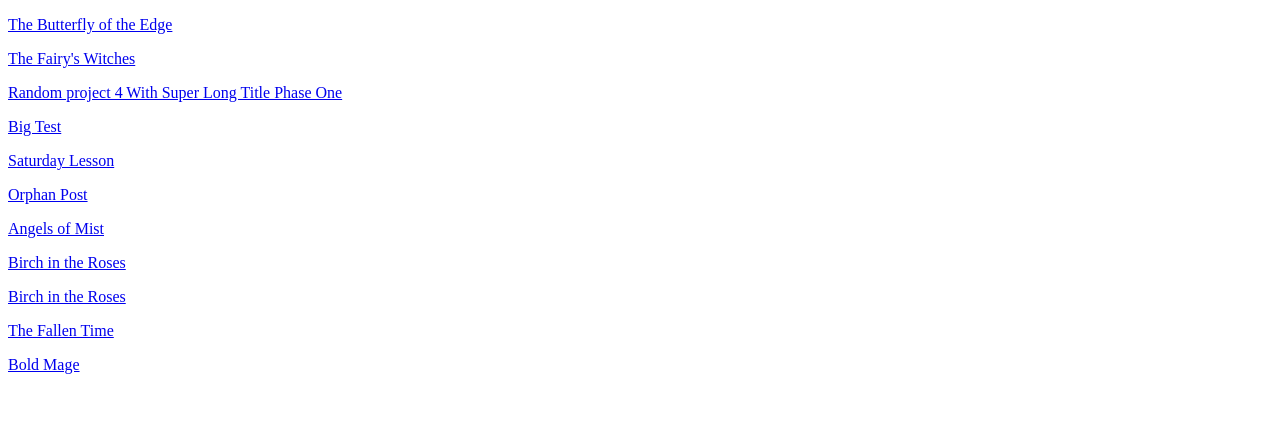
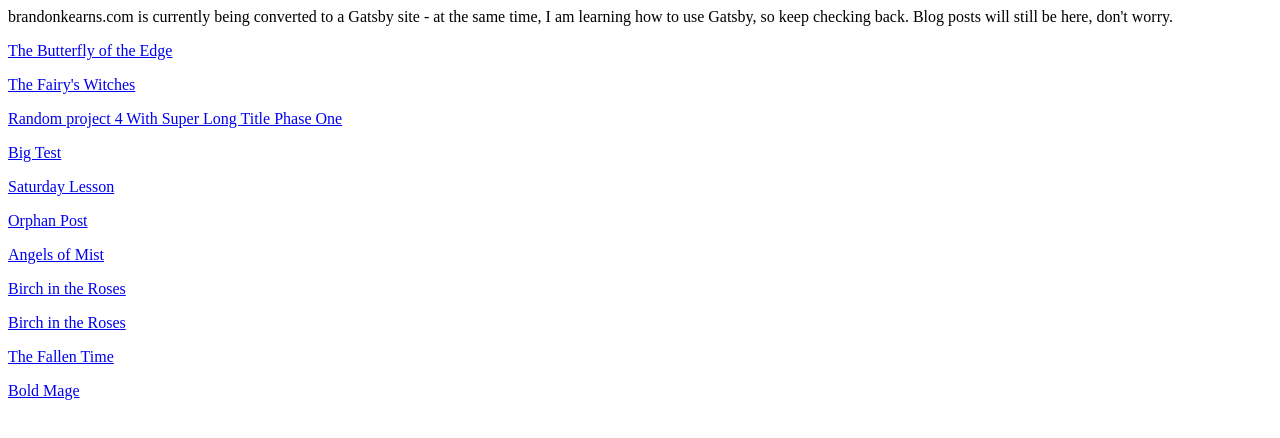
Before and after one commit to campbellkearns/old-brandonkearns.github.io, a Gatsby site: page / in a window 1280 px wide. Built offline with nearby package versions, Linux system fonts and the light colour scheme; Gatsby itself is replaced by a stand-in of ours.

Commit message:
Adds under construction copy to index

```diff
--- a/src/pages/index.jsx
+++ b/src/pages/index.jsx
@@ -11,6 +11,11 @@ class Index extends React.Component {
       <div className="index-container">
         <Helmet title={config.siteTitle} />
         <SEO postEdges={postEdges} />
+        <section>
+          brandonkearns.com is currently being converted to a Gatsby site - at the same time, I am learning how to use Gatsby, so keep checking back.
+
+          Blog posts will still be here, don't worry.
+        </section>
         <PostListing postEdges={postEdges} />
       </div>
     );
```
